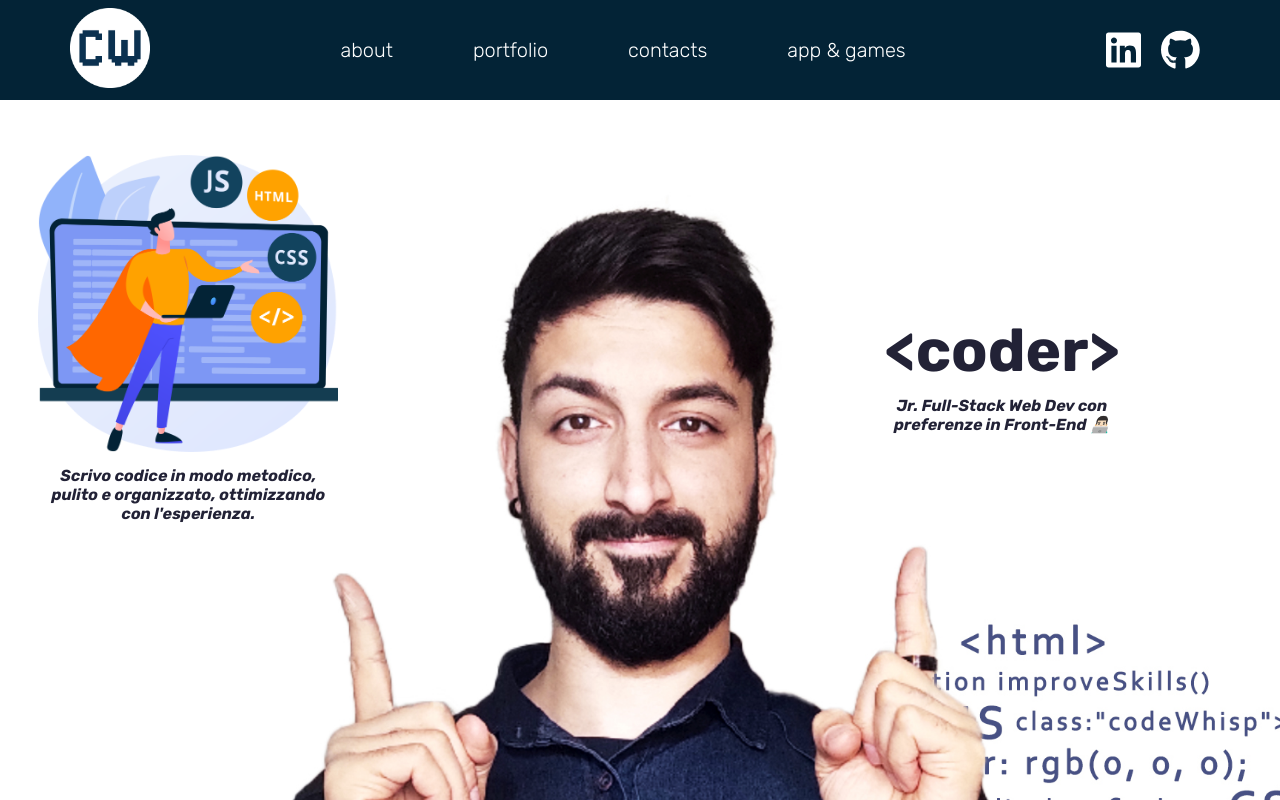
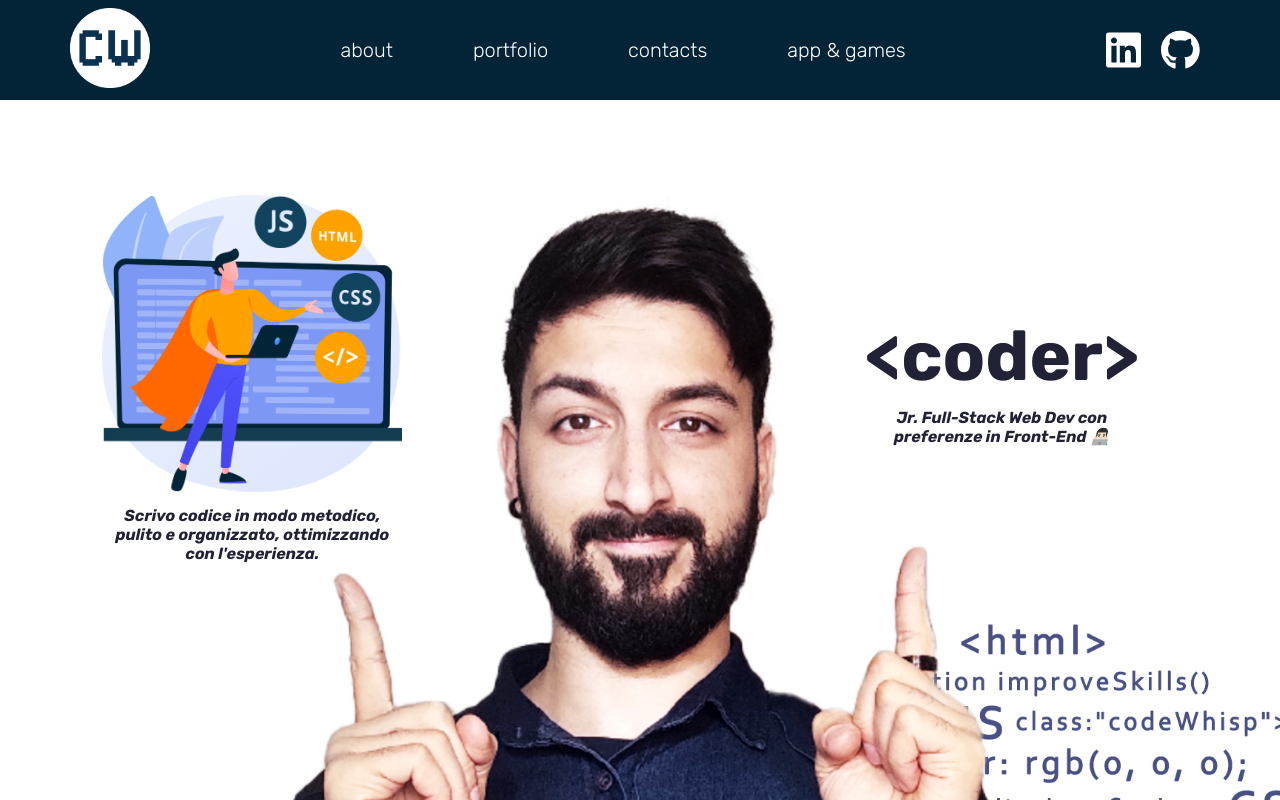
Before and after one commit to gabrielediemmanuele/gabrielediemmanuele.github.io, a Vue app: page / in a window 1280 px wide. Shown: the top 800 px of the page. Built offline with nearby package versions, Linux system fonts and the light colour scheme.

Commit message:
feat/fix css position inside homepage CoverImage

```diff
--- a/src/components/ui-element/CoverImage.vue
+++ b/src/components/ui-element/CoverImage.vue
@@ -154,7 +154,7 @@ export default {
 
 .layer h2 {
   max-width: 9em;
-  font-size: 60px;
+  font-size: 70px;
   margin: 0px 0px 10px 0px;
   padding: 0;
 }
@@ -173,8 +173,8 @@ export default {
 
 /* Dev Content */
 .dev-content-left {
-  top: 5%;
-  left: 3%;
+  top: 10%;
+  left: 8%;
   width: 300px;
 }
 
@@ -189,8 +189,8 @@ export default {
 }
 
 .design-content-right {
-  top: 5%;
-  right: 3%;
+  top: 10%;
+  right: 8%;
   margin-left: 10%;
   width: 300px;
 }
```
